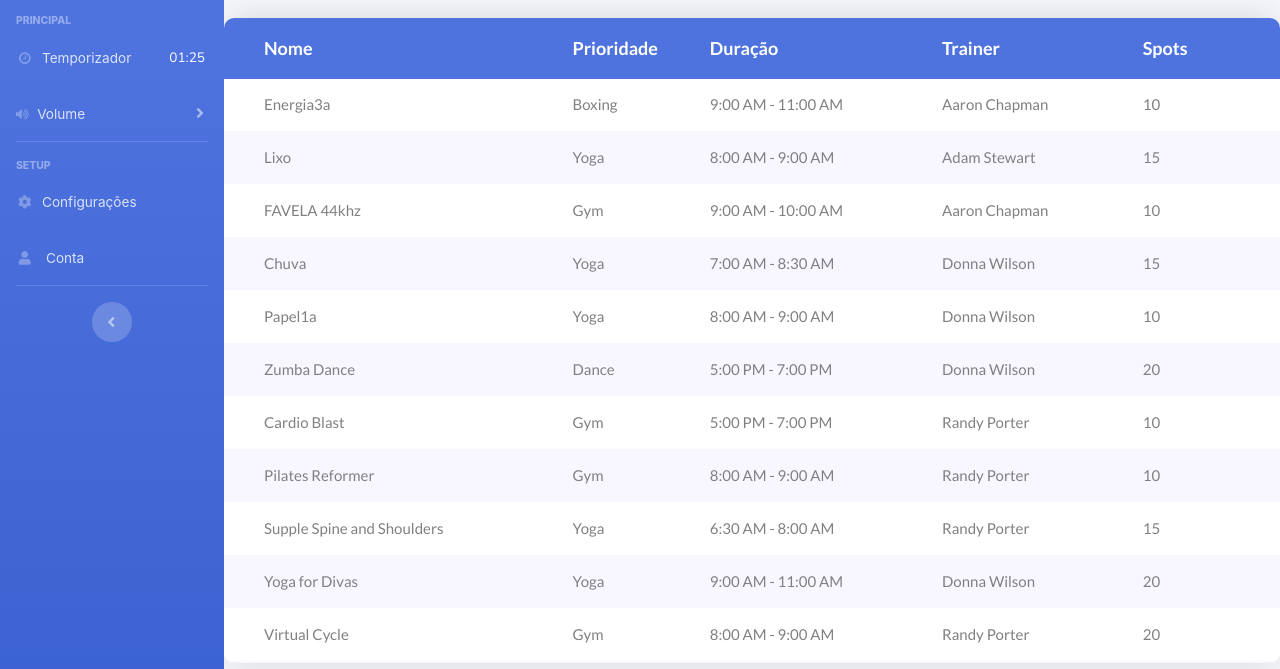
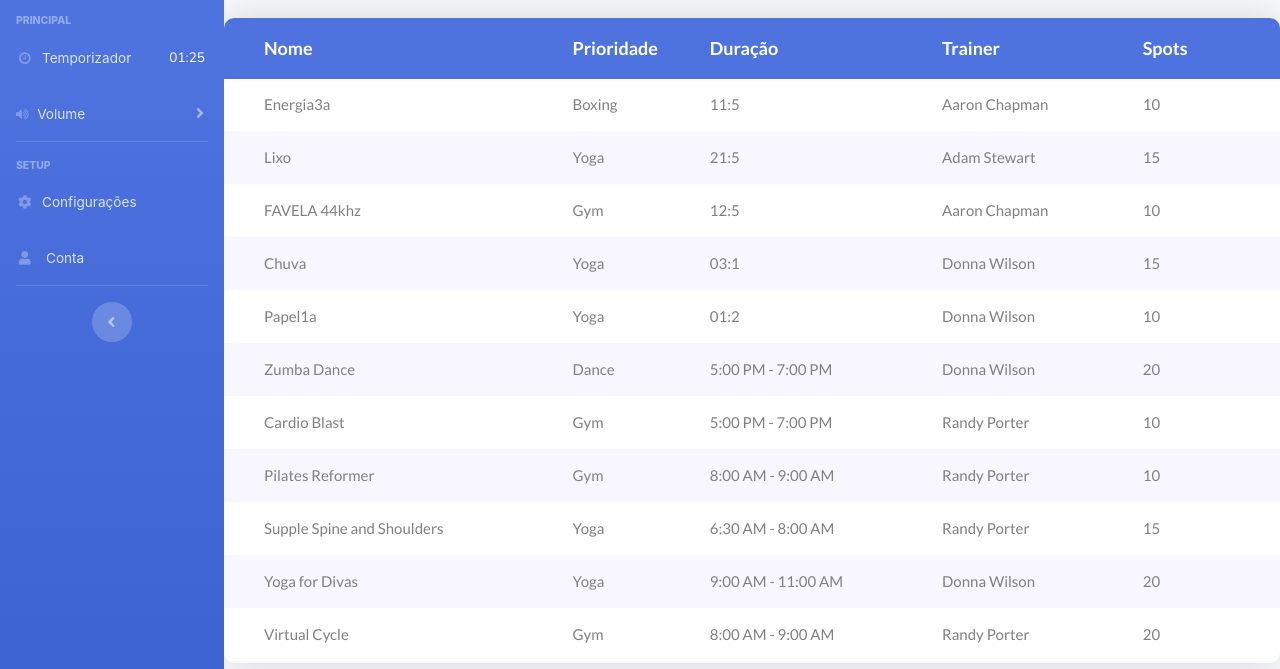
Before and after one commit to gcm10000/gcm10000.github.io, a website with bundled scripts: page default.html in a window 1280 px wide. Shown: the part 131-800 px from the top of the page. Built offline with nearby package versions, Linux system fonts and the light colour scheme.

Commit message:
Update default.html

```diff
--- a/default.html
+++ b/default.html
@@ -445,7 +445,7 @@
 								<tr class="row100 body">
 									<td class="cell100 column1">Energia3a</td>
 									<td class="cell100 column2">Boxing</td>
-									<td class="cell100 column3">9:00 AM - 11:00 AM</td>
+									<td class="cell100 column3"><span class="duration">1:15</span></td>
 									<td class="cell100 column4">Aaron Chapman</td>
 									<td class="cell100 column5">10</td>
 								</tr>
@@ -453,7 +453,7 @@
 								<tr class="row100 body">
 									<td class="cell100 column1">Lixo</td>
 									<td class="cell100 column2">Yoga</td>
-									<td class="cell100 column3">8:00 AM - 9:00 AM</td>
+									<td class="cell100 column3"><span class="duration">2:15</span></td>
 									<td class="cell100 column4">Adam Stewart</td>
 									<td class="cell100 column5">15</td>
 								</tr>
@@ -461,7 +461,7 @@
 								<tr class="row100 body">
 									<td class="cell100 column1">FAVELA 44khz</td>
 									<td class="cell100 column2">Gym</td>
-									<td class="cell100 column3">9:00 AM - 10:00 AM</td>
+									<td class="cell100 column3"><span class="duration">1:25</span></td>
 									<td class="cell100 column4">Aaron Chapman</td>
 									<td class="cell100 column5">10</td>
 								</tr>
@@ -469,7 +469,7 @@
 								<tr class="row100 body">
 									<td class="cell100 column1">Chuva</td>
 									<td class="cell100 column2">Yoga</td>
-									<td class="cell100 column3">7:00 AM - 8:30 AM</td>
+									<td class="cell100 column3"><span class="duration">0:31</span></td>
 									<td class="cell100 column4">Donna Wilson</td>
 									<td class="cell100 column5">15</td>
 								</tr>
@@ -477,7 +477,7 @@
 								<tr class="row100 body">
 									<td class="cell100 column1">Papel1a</td>
 									<td class="cell100 column2">Yoga</td>
-									<td class="cell100 column3">8:00 AM - 9:00 AM</td>
+									<td class="cell100 column3"><span class="duration">0:12</span></td>
 									<td class="cell100 column4">Donna Wilson</td>
 									<td class="cell100 column5">10</td>
 								</tr>
@@ -810,6 +810,7 @@
   <script>
 
   var txtTimer = $('#inputTimer');
+  var duration = $('.duration');
   var navTimer = $('#navTimer');
   var iconTimer = $('#iconTimer');
 
@@ -820,6 +821,7 @@
   }
 
   txtTimer.mask('00:00');
+  duration.mask('00:00');
 
   navTimer.click(function(){
     txtTimer.focus();
```
